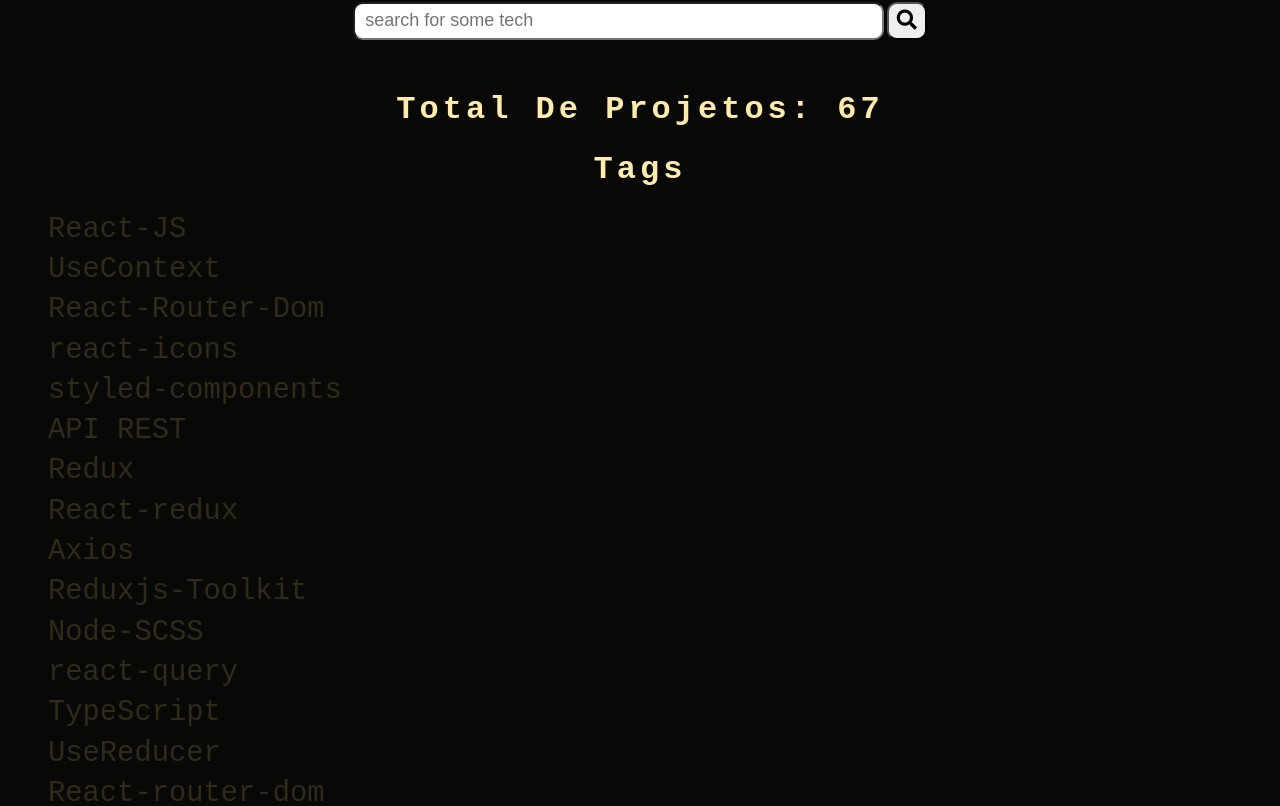
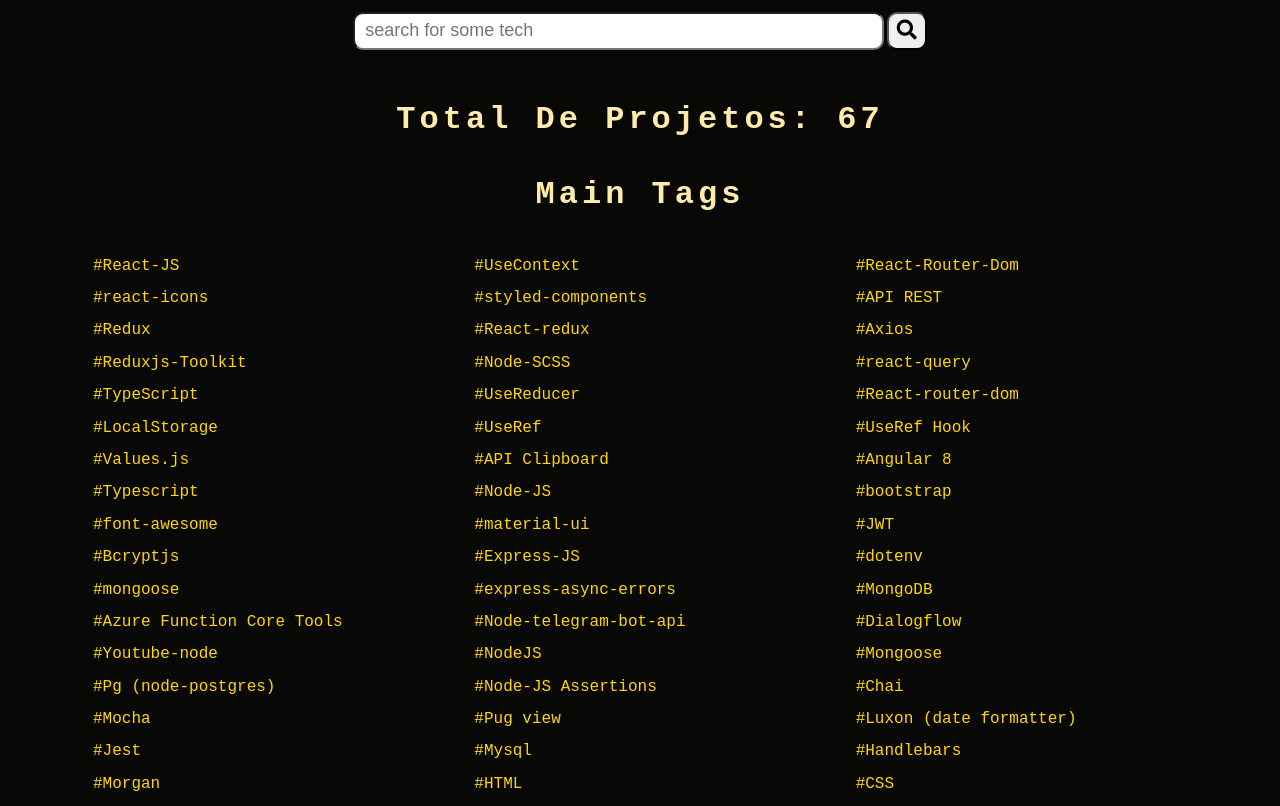
Before and after one commit to ahoymarcus/redux-reactjs-personal-portfolio-webpage, a React (Create React App) app: page / in a window 1280 px wide. Shown: the part 985-1791 px from the top of the page. Built offline with nearby package versions, Linux system fonts and the light colour scheme.

Commit message:
Estilizar secao tags.

```diff
--- a/src/components/AggregationTab.css
+++ b/src/components/AggregationTab.css
@@ -1,7 +1,7 @@
 /* Other Projects Section */
 main section#aggregation {
 	background-color: #080806; /*#8b897b; #7a7652;*/
-	color: #2f2a1a;
+	color: gold;
 	padding: 2rem 3rem 4rem;
 }
 
@@ -12,13 +12,13 @@
 main section#aggregation h2 {
 	color: #ad6419;
 	text-align: center;
-	margin: 25px 0px 35px;
+	margin: 25px 0px 45px;
 }
 
 main section#aggregation h3 {
 	color: #ffebaa;
 	font-size: 2rem;
-	margin-bottom: 20px;
+	margin-bottom: 35px;
 	text-align: center;
 }
 
@@ -61,3 +61,22 @@
 	border-radius: 10px;
 	margin-bottom: 50px;
 }
+
+
+.tag-list-container {
+	display: grid;
+	grid-template-columns: repeat(auto-fill, minmax(300px, 1fr));
+
+	/*display: flex;
+	flex-wrap: wrap;*/
+
+	padding: 0px 0px 0px 40px;
+}
+
+
+.tag-list-container li {
+	font-size: 1rem;
+	padding: 5px;
+
+	/*text-align: center;*/
+}
--- a/src/components/AggregationTab.jsx
+++ b/src/components/AggregationTab.jsx
@@ -9,6 +9,7 @@
 
 const AggregationTab = () => {
 	const [ search, setSearch ] = useState('');
+
 
 	const allProjects = useSelector((state) => state.allProjects);
 	//console.log(allProjects);
@@ -64,10 +65,10 @@
 				<h3>Total de Projetos: {totalProjectsSize}</h3>
 			</div>
 			<div className="aggregationTab-tags-container">
-				<h3>Tags</h3>
-				<ul>
+				<h3>Main Tags</h3>
+				<ul className="tag-list-container">
 					{uniqueTagsArr.map((tag, index) => {
-						return <li key={index}>{tag}</li>;
+						return <li key={index}>#{tag}</li>;
 					})}
 				</ul>
 			</div>
```
